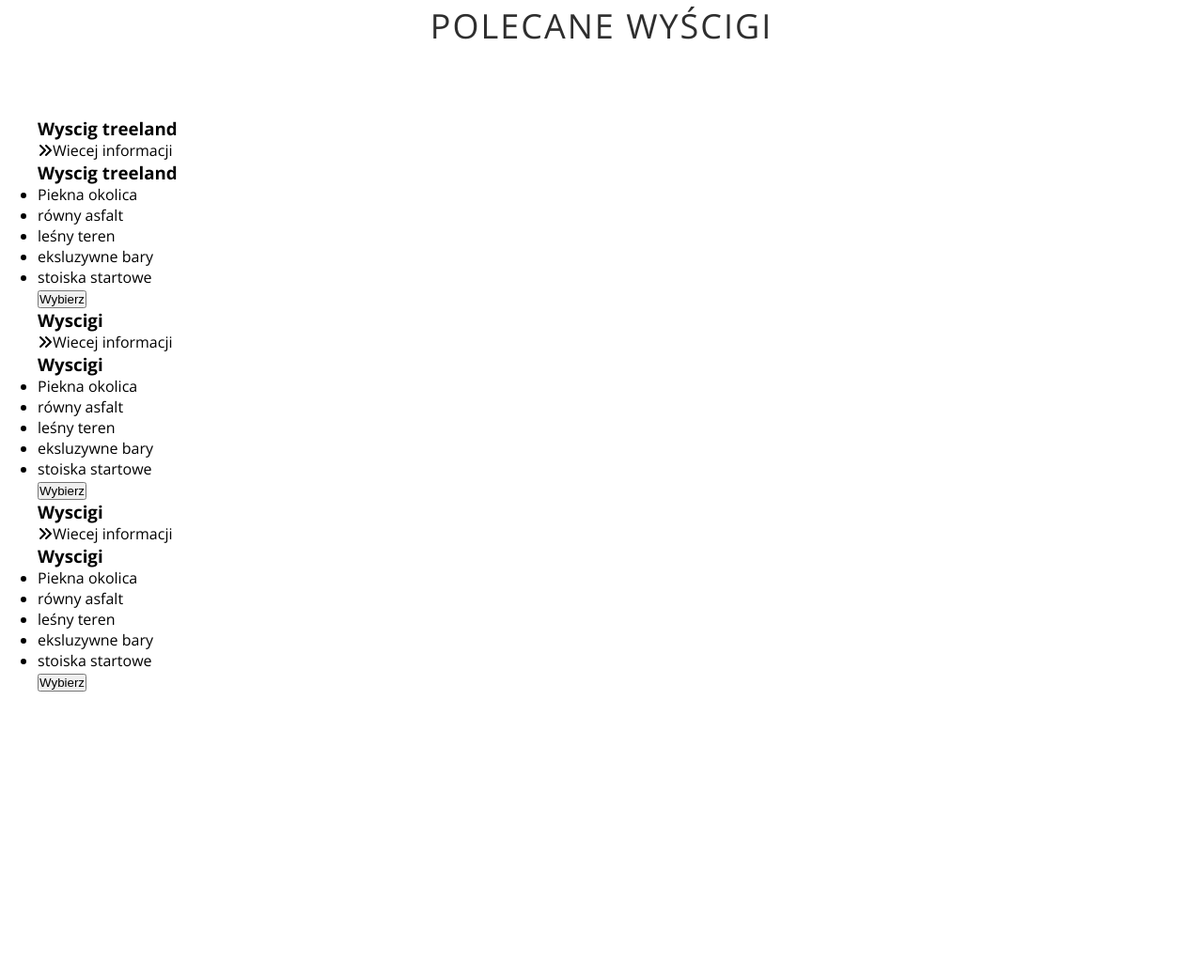
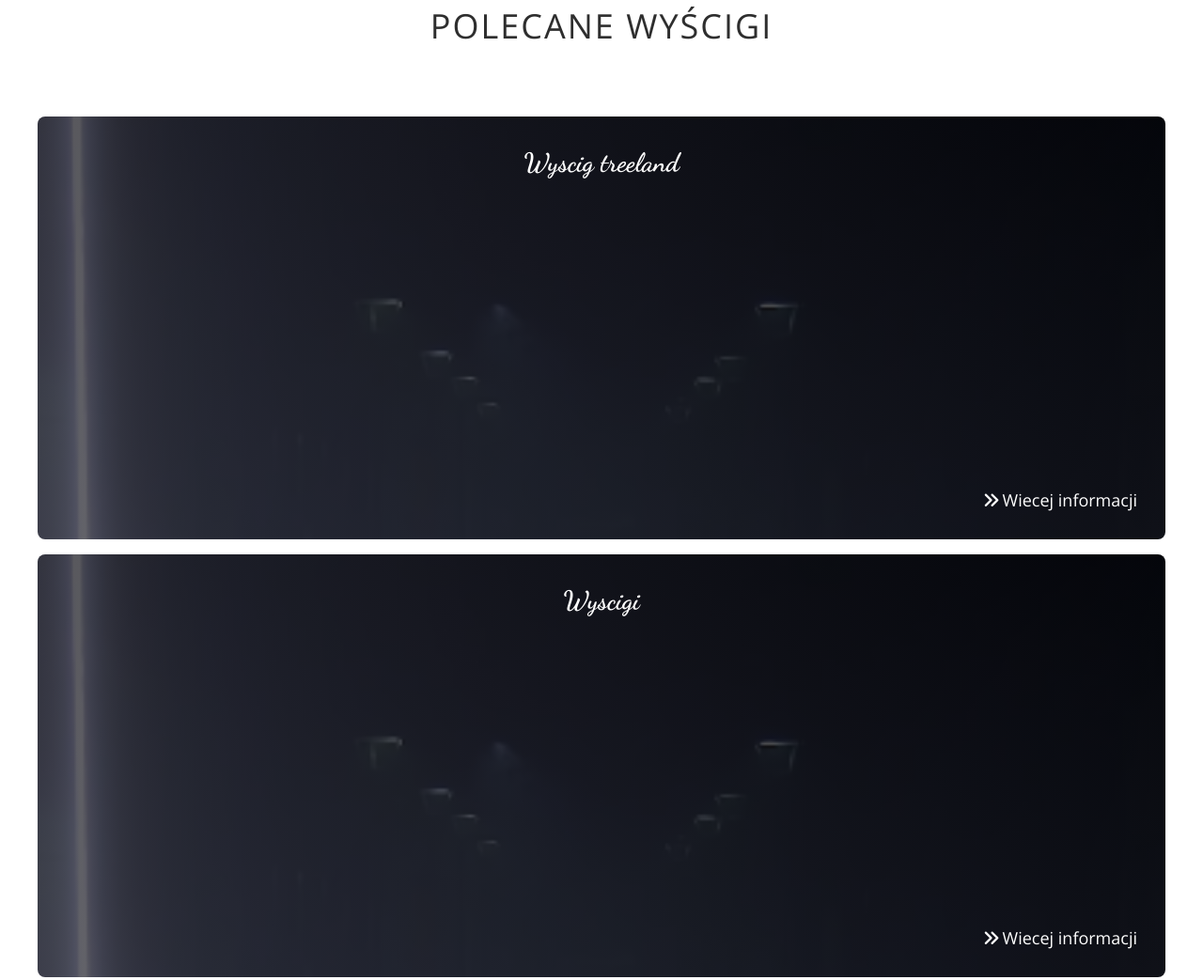
Before and after one commit to LarGesiK/Responsive-website-on-flex, a plain HTML site: page index.html in a window 1280 px wide. Shown: the part 2800-3843 px from the top of the page at 94% size. Before the commit the page ends 3696 px from the top, so only its background shows below. Drawn offline with nearby package versions, Linux system fonts and the light colour scheme.

Commit message:
styling section Racing

```diff
--- a/sass/main.sass
+++ b/sass/main.sass
@@ -186,6 +186,55 @@ body
     &__text
         padding: 1em 0
 
+// RACING
+.racing
+    &__card
+        position: relative
+        margin: 1em 0
+        height: 450px
+        color: $pure-white
+        text-align: center
+        perspective: 1000px
+
+        &:hover
+            .racing__card-img
+                transform: rotateY(-180deg)
+                opacity: 0
+
+            .racing__card-info
+                transform: rotateY(0)
+                opacity: 1
+
+        &-img
+            padding: 2em
+            height: 100%
+            border-radius: 8px
+            background-size: cover
+            transition: transform 1s, opacity 1s
+
+            &--first
+                background-image: $dark-gradient, url(../img/racing2.jpg)
+
+            &--second
+                background-image: $dark-gradient, url(../img/racing2.jpg)
+
+            &--third
+                background-image: $dark-gradient, url(../img/racing2.jpg)
+
+            &-title
+                font-family: 'Dancing Script', cursive
+                font-size: 2.8rem
+
+            &-info
+                position: absolute
+                bottom: 30px
+                right: 30px
+                font-size: 1.8rem
+
+                i
+                    margin-right: 0.3rem
+
+
 
 // #######################
 // Media
```
Also changed, not shown: css/main.css, img/racing2.jpg (added), 1 other file.
